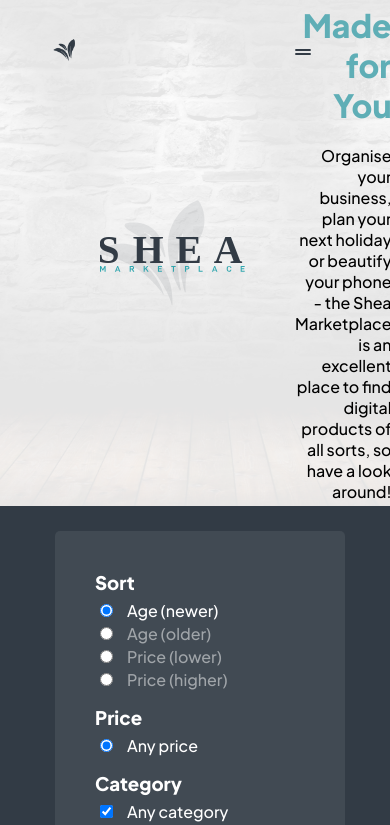
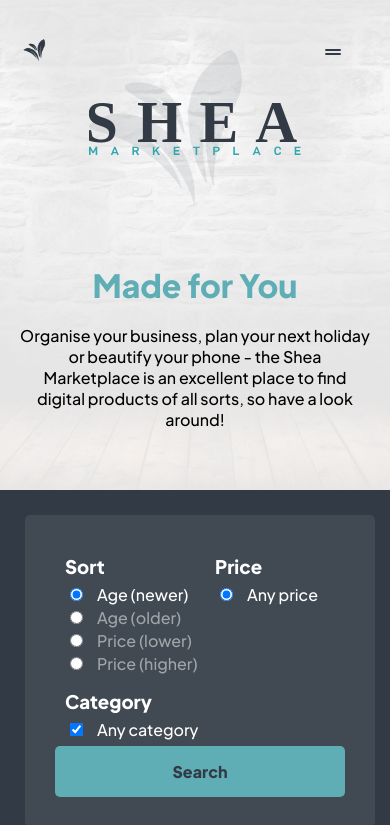
Before and after one commit to shea-management/shea-marketplace-site, a plain HTML site: page index.html in a window 390 px wide. Shown: the top 825 px of the page. Drawn offline with Linux system fonts and the light colour scheme; no server answers.

Commit message:
more minor updates

```diff
--- a/css/framework.css
+++ b/css/framework.css
@@ -292,8 +292,8 @@
 
 @media screen and (max-width: 1000px) {
     .responsive {
-        padding-left: 50px;
-        padding-right: 50px;
+        padding-left: 20px;
+        padding-right: 20px;
     }
 
     .button.mobile {
--- a/css/pages/index.css
+++ b/css/pages/index.css
@@ -189,6 +189,24 @@
 
 /* -- MEDIA QUERIES -- */
 @media screen and (max-width: 1000px) {
+    .header {
+        flex-direction: column;
+        align-items: center;
+        justify-content: center;
+        height: fit-content;
+    }
+    .header > img {
+        width: calc(75% - 50px);
+        max-width: 400px;
+    }
+    .header-container {
+        align-items: center;
+        margin-bottom: 50px;
+    }
+    .header-container > p, .header-container > h1 {
+        text-align: center;
+    }
+
     .column.query-select {
         max-width: unset;
         width: 100%;
@@ -207,7 +225,11 @@
         width: 100%;
     }
 
+    .column.grid-view {
+        width: 100%;
+    }
     .product-card {
-        max-width: unset;
+        max-width: 100%;
+        box-sizing: border-box;
     }
 }
--- a/js/product.js
+++ b/js/product.js
@@ -75,7 +75,7 @@
                             row.classList.add('row');
                             if (item.id == itemID) { row.classList.add('highlight'); }
                             if (item.suggested == true) { row.classList.add('suggested'); }
-                            row.href = window.location.hostname + '/product.html?productid=' + productID + '&itemid=' + item.id;
+                            row.href = '../product.html?productid=' + productID + '&itemid=' + item.id;
 
                             var img = document.createElement('img');
                             img.src = domain + item.thumbnail_URL;
```
Also changed, not shown: cart.html (+1 -1 lines), checkoutcancel.html (+1 -1 lines), checkoutsuccess.html (+1 -1 lines), product.html (+1 -1 lines).
